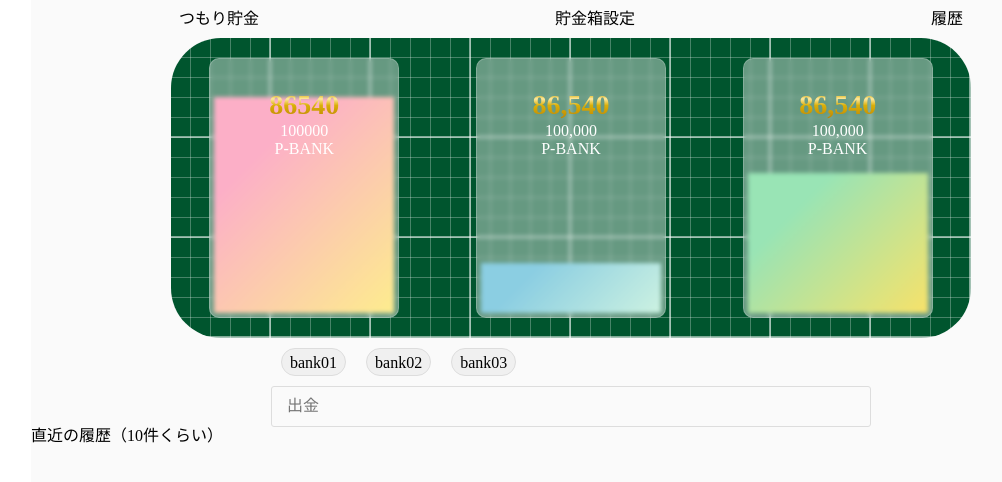
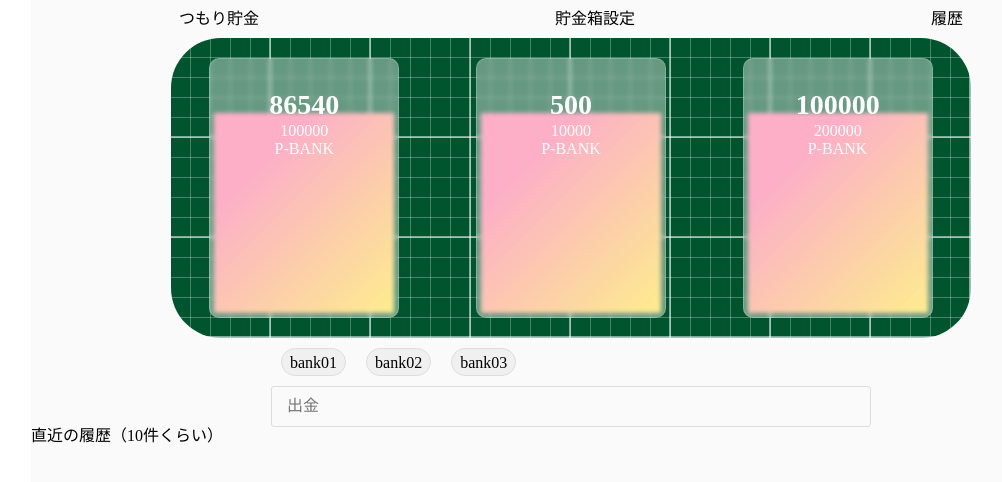
Before and after one commit to kapeing/plan-bank, a Vue app: page / in a window 1280 px wide. Shown: the top 482 px of the page, without its empty margins (69-1071 px from the left). Built offline with nearby package versions, Linux system fonts and the light colour scheme.

Commit message:
heightsの配列できた

```diff
--- a/src/App.vue
+++ b/src/App.vue
@@ -9,26 +9,12 @@
     </nav>
     <main>
       <ul class="bank_area">
-        <li class="bank01">
+        <li class="bank01" v-for="(item, key) in saveItems" :key="key">
           <span class="graph" :style="currentSavedHeight"></span>
           <div class="bank_box">
-            <span class="curent_saved">{{ currentSaved }}</span>
-            <span>{{ targetSaved }}</span
-            ><span>P-BANK</span>
-          </div>
-        </li>
-        <li class="bank02">
-          <span class="graph"></span>
-          <div class="bank_box">
-            <span class="curent_saved">86,540</span>
-            <span>100,000</span><span>P-BANK</span>
-          </div>
-        </li>
-        <li class="bank03">
-          <span class="graph"></span>
-          <div class="bank_box">
-            <span class="curent_saved">86,540</span>
-            <span>100,000</span><span>P-BANK</span>
+            <span class="curent_saved">{{ item.currentSaved }}</span>
+            <span>{{ item.targetSaved }}</span>
+            <span>P-BANK</span>
           </div>
         </li>
       </ul>
@@ -46,25 +32,47 @@
 </template>
 
 <script>
-const TAGETSAVEDHEIGHT = 250
+const TARGET_SAVED_HEIGHT = 250
 
 export default {
   name: 'App',
   data: function () {
     return {
-      currentSaved: '86540',
-      targetSaved: '100000',
-      height: ''
+      saveItems: [
+        {
+          currentSaved: '86540',
+          targetSaved: '100000'
+        },
+        {
+          currentSaved: '500',
+          targetSaved: '10000'
+        },
+        {
+          currentSaved: '100000',
+          targetSaved: '200000'
+        }
+      ],
+      heights: []
     }
   },
   mounted: function () {
-    this.height = (this.currentSaved * TAGETSAVEDHEIGHT / this.targetSaved) + 'px'
+    let height = ''
+    for (let i = 0; i < 3; i++) {
+      height = this.graphHeight(this.saveItems[i].currentSaved, this.saveItems[i].targetSaved)
+      this.heights.push(height)
+    }
+    console.log(this.heights)
   },
   computed: {
     currentSavedHeight () {
       return {
-        'height': this.height
+        'height': this.height_0
       }
+    }
+  },
+  methods: {
+    graphHeight (currentSaved, targetSaved) {
+      return (currentSaved * TARGET_SAVED_HEIGHT / targetSaved) + 'px'
     }
   }
 }
@@ -141,14 +149,7 @@ nav {
         font-size: 28px;
         font-weight: bold;
         color: transparent;
-        background: linear-gradient(
-          0deg,
-          #b67b03 0%,
-          #daaf08 50%,
-          #fee9a0 70%,
-          #daaf08 85%,
-          #b67b03 90% 100%
-        );
+        background: #fff;
         -webkit-background-clip: text;
       }
       span {
```
